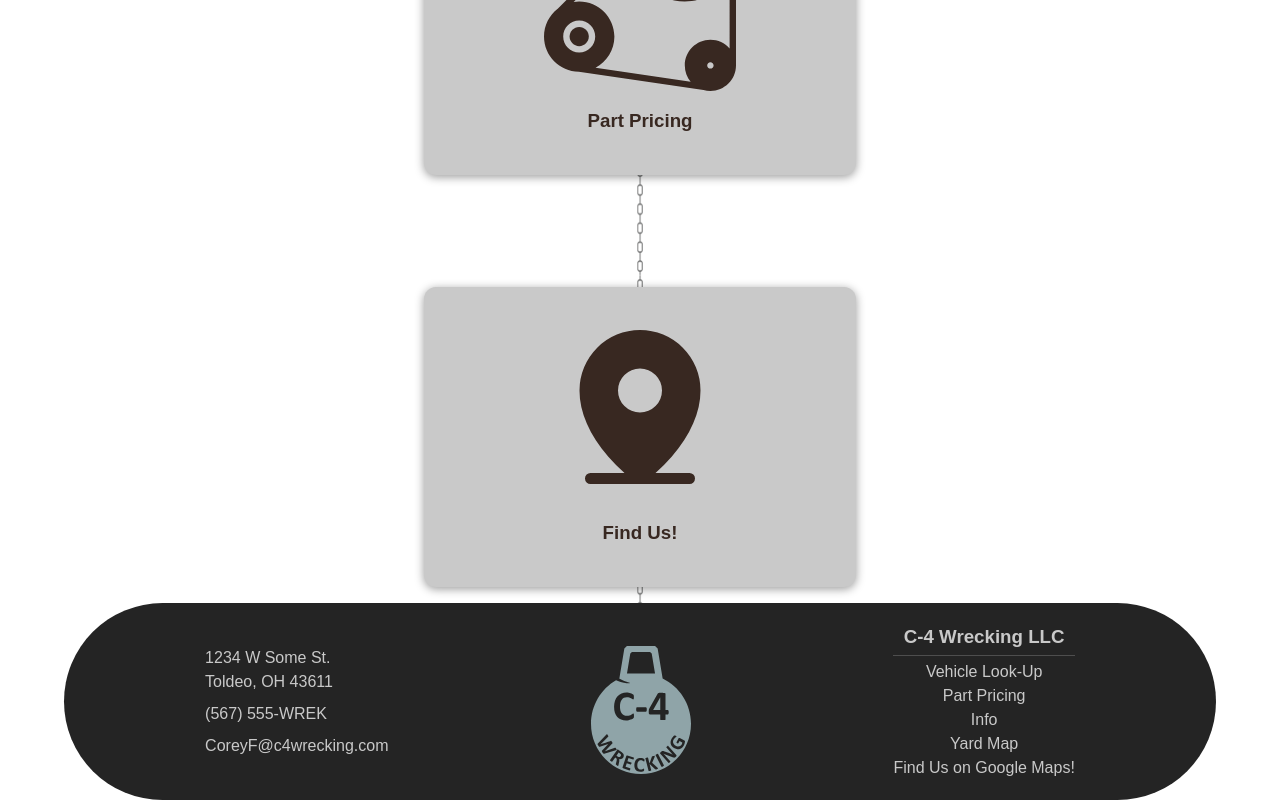
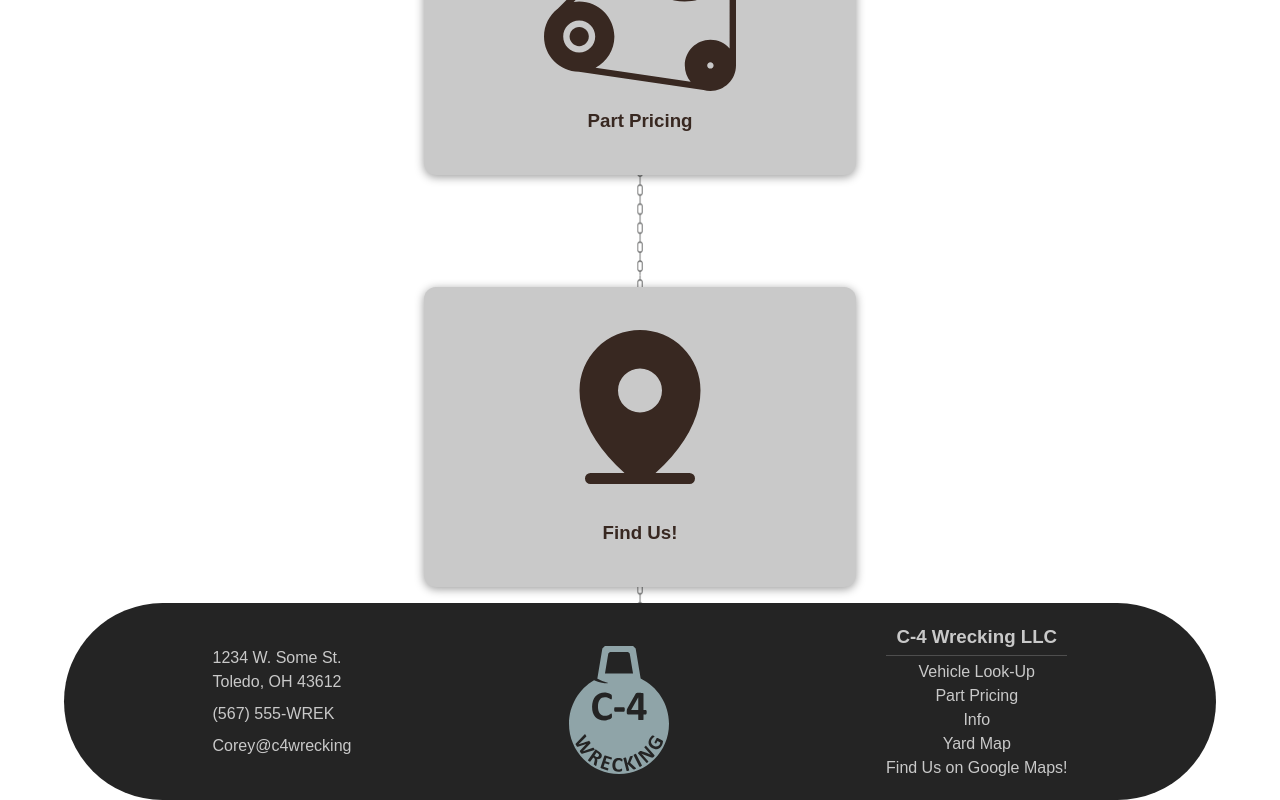
Before and after one commit to Eems316/VehicleLink, a Next.js app in the folder client/: page / in a window 1280 px wide. Shown: the part 1616-2416 px from the top of the page. Built offline with nearby package versions, Linux system fonts and the light colour scheme.

Commit message:
refactor: footer wired to info constants

```diff
--- a/client/components/buttons/HeroButton.tsx
+++ b/client/components/buttons/HeroButton.tsx
@@ -1,6 +1,5 @@
 import { ccf } from "@/utils/styleFormat";
 import Link, { LinkProps } from "next/link";
-import Image from "next/image";
 import * as React from "react";
 import InfoPanel from "../containers/InfoPanel";
 
--- a/client/components/layout/Footer.tsx
+++ b/client/components/layout/Footer.tsx
@@ -3,6 +3,7 @@ import * as React from "react";
 import Image from "next/image";
 import { CLIENT_ROUTES } from "@/routes/routes";
 import Link from "next/link";
+import { BUSINESS_ADDRESS, CONTACT_INFO } from "@/constants/info.constants";
 
 
 type FooterProps = React.ComponentPropsWithoutRef<"div">;
@@ -18,10 +19,10 @@ const Footer = React.forwardRef<HTMLDivElement, FooterProps>(function Footer(
             {...props}
         >
             <div className="md:text-left md:ml-10">
-                <p>1234 W Some St.</p>
-                <p className="mb-2">Toldeo, OH 43611</p>
-                <p className="mb-2">(567) 555-WREK</p>
-                <p>CoreyF@c4wrecking.com</p>
+                <p>{BUSINESS_ADDRESS.address}</p>
+                <p className="mb-2">{BUSINESS_ADDRESS.city}, {BUSINESS_ADDRESS.stateAcronym} {BUSINESS_ADDRESS.zip}</p>
+                <p className="mb-2">{CONTACT_INFO.phone}</p>
+                <p>{CONTACT_INFO.email}</p>
             </div>
 
 
```
